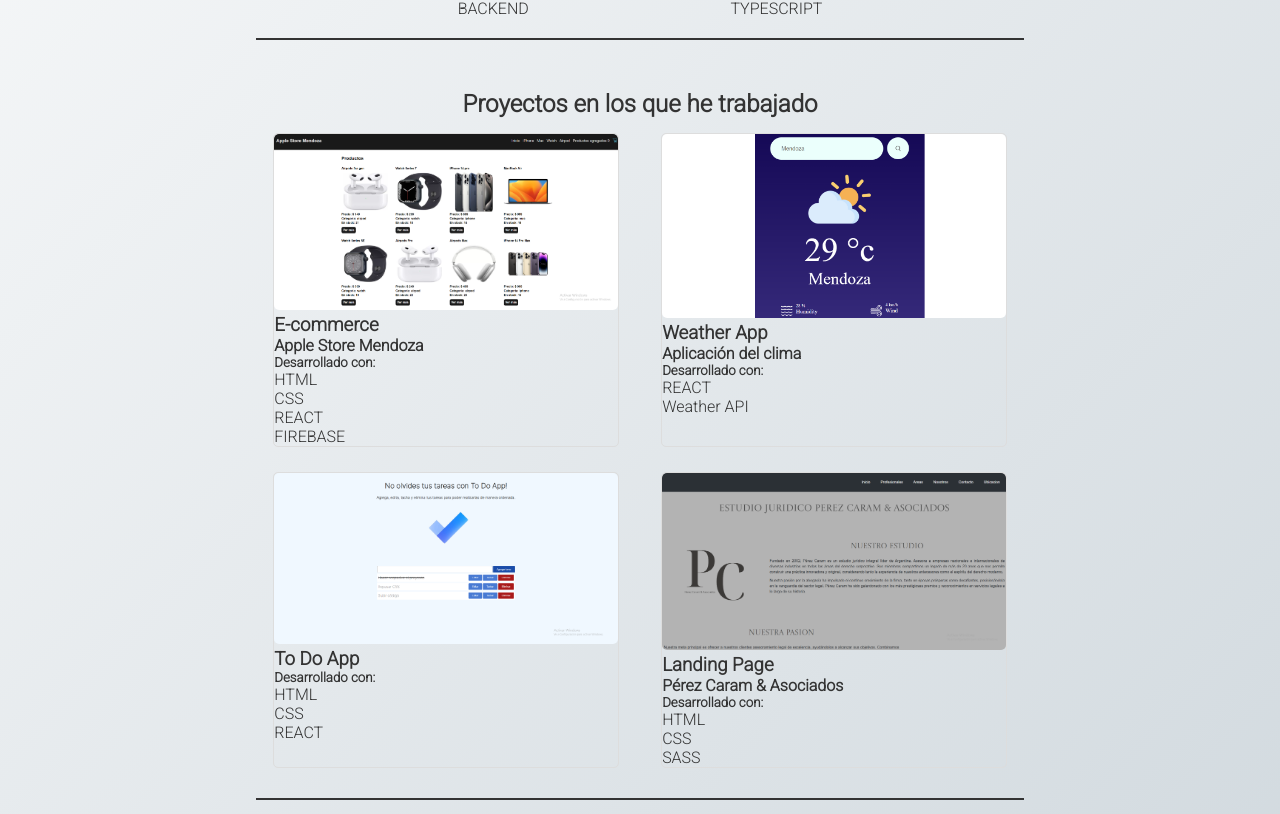
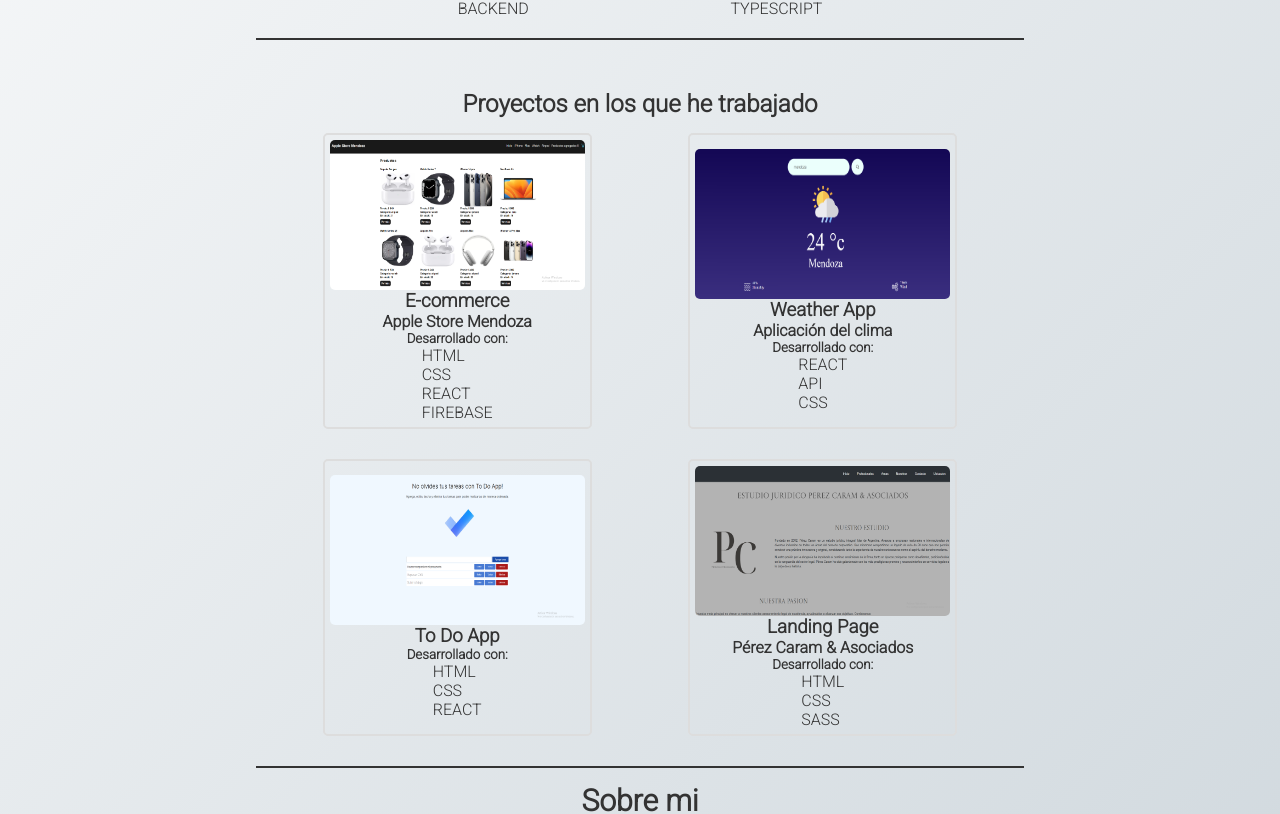
Before and after one commit to MauricioPerezCaram/Mi-CV, a React (Create React App) app: page / in a window 1280 px wide. Shown: the part 793-1607 px from the top of the page. Built offline with nearby package versions, Linux system fonts and the light colour scheme.

Commit message:
arreglo foto

```diff
--- a/src/App.css
+++ b/src/App.css
@@ -92,6 +92,7 @@
 
 img {
   width: 110%;
+  max-width: 290px;
 }
 
 .texto-inicio {
@@ -110,21 +111,26 @@
   flex-wrap: wrap;
   justify-content: space-evenly;
   margin-top: 15px;
-  gap: 25px;
+  gap: 30px;
 }
 
 .proyecto {
-  width: 420px;
-  border: 1px solid #ddd;
+  border: 2px solid #ddd;
   border-radius: 5px;
   overflow: hidden;
   transition: transform 0.3s ease-in-out;
-  width: 45%;
+  width: 35%;
+  display: flex;
+  flex-direction: column;
+  justify-content: center;
+  align-items: center;
+  padding: 5px;
 }
 
 .proyecto img {
+  border-radius: 5px;
   width: 100%;
-  border-radius: 5px;
+  height: 150px;
 }
 
 .proyecto:hover {
@@ -263,7 +269,7 @@
   }
 
   .proyecto {
-    width: 90%; /* Ajusta el ancho de los proyectos en pantallas más pequeñas */
+    width: 90%;
   }
 
   .contenedor-inicio {
--- a/src/Components/Proyectos.jsx
+++ b/src/Components/Proyectos.jsx
@@ -44,7 +44,8 @@
           <h5>{t("proyectos.templeadas")}</h5>
           <ul>
             <li>REACT</li>
-            <li>Weather API</li>
+            <li>API</li>
+            <li>CSS</li>
           </ul>
         </div>
         <div className="proyecto" onClick={abrirtodoapp}>
```
Also changed, not shown: public/weatherapp.png.
